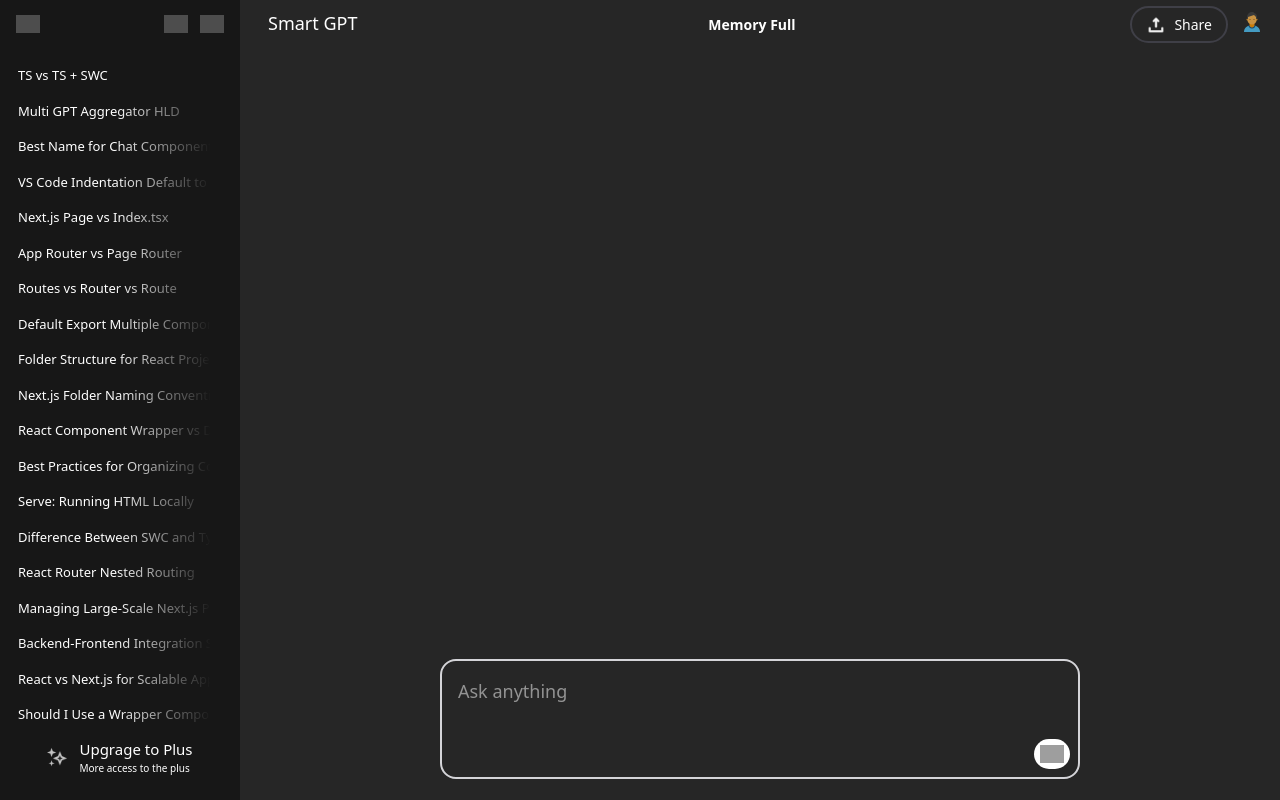
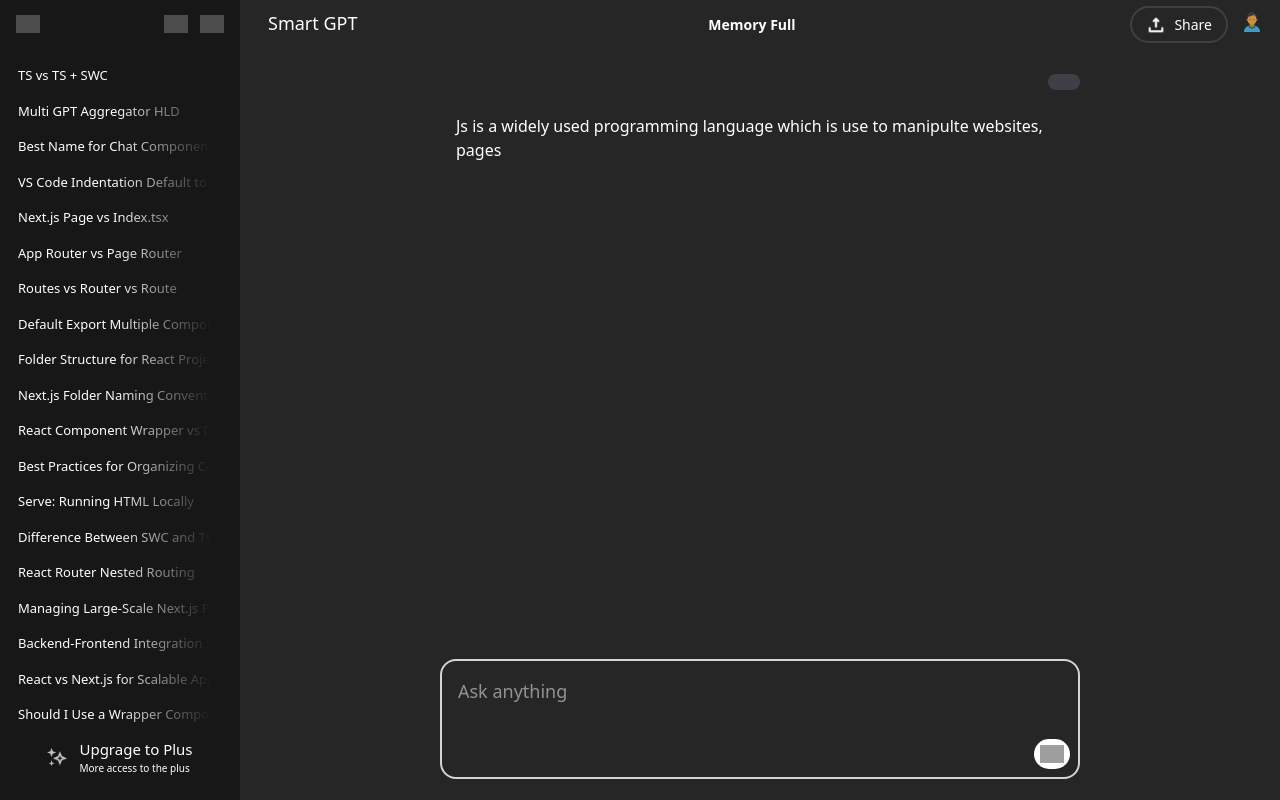
Before and after one commit to Rishabh8210/Smart-GPT, a React (Vite) app: page /conversation in a window 1280 px wide. Both pictures are taken after a click on the button 1052 px from the left and 421 px from the top of the page. Built offline with nearby package versions, Linux system fonts and the light colour scheme; grey boxes are pictures that could not be loaded.

Commit message:
Commit: Added chatting page in main chat container

```diff
--- a/src/components/ConversationPanelComponents/InputBtn.tsx
+++ b/src/components/ConversationPanelComponents/InputBtn.tsx
@@ -1,6 +1,6 @@
 import { useState } from "react"
 interface IChatInput{
-  setChats: (val:number[]) => void
+  setChats: (val:any) => void
 }
 export const InputBtn = ({setChats}:IChatInput) => {
   const [searchText, setSearchText] = useState('')
@@ -14,7 +14,8 @@
         value={searchText}
       />
       <button className=" absolute right-2 bottom-2 h-fit w-fit p-1.5 bg-white rounded-full cursor-pointer" onClick={() => {
-          setChats([22])
+          setChats((prev:any) => [...prev, {name:'user', content:searchText}])
+          setChats((prev:any) => [...prev, {name:'gpt', content:'Js is a widely used programming language which is use to manipulte websites, pages'}])
           setSearchText('');
         }}>
         <img className="w-6" src="search.svg" />
--- a/src/components/ConversationPanelComponents/MainContainer.tsx
+++ b/src/components/ConversationPanelComponents/MainContainer.tsx
@@ -6,19 +6,41 @@
 
   if (chats.length == 0) {
     return (
-      <div className="h-[80%] wfull flex flex-col justify-center items-center gap-4 overflow-hidden">
+      <div className="h-[80%] w-full flex flex-col justify-center items-center gap-4 overflow-hidden">
         <h1 className="text-4xl font-semibold text-white">What can i help you?</h1>
-        <InputBtn setChats = {setchats}/>
+        <InputBtn setChats={setchats} />
       </div>
     )
   }
 
   return (
-    <div className="h-full w-full flex flex-col justify-center items-center">
-      <div className="h-[80%] bg-amber-400 wfull flex flex-col justify-center items-end gap-4 overflow-hidden">
+    <div className="h-full w-full flex flex-col justify-center items-center overflow-hidden">
+      <div className="h-[80%] p-4 w-full flex flex-col items-center text-white gap-4 overflow-auto">
+        {
+          chats.length != 0 && chats.map((chat, ind) => {
+            if (ind % 2) {
+              return (
+                <div className="h-fit w-[50vw] flex justify-start">
+                  <div className="h-fit w-full flex px-4 py-2 ">
+                    <p>{chat.content}</p>
+                  </div>
+                </div>
 
+              )
+            } else {
+              return (
+                <div className="h-fit w-[50vw] flex justify-end">
+                  <div className="h-fit w-fit flex justify-end px-4 py-2 bg-zinc-700 rounded-2xl">
+                    <p className="">{chat.content}</p>
+                  </div>
+                </div>
+              )
+            }
+
+          })
+        }
       </div>
-      <InputBtn setChats = {setchats}/>
+      <InputBtn setChats={setchats} />
     </div>
   )
 }
```
